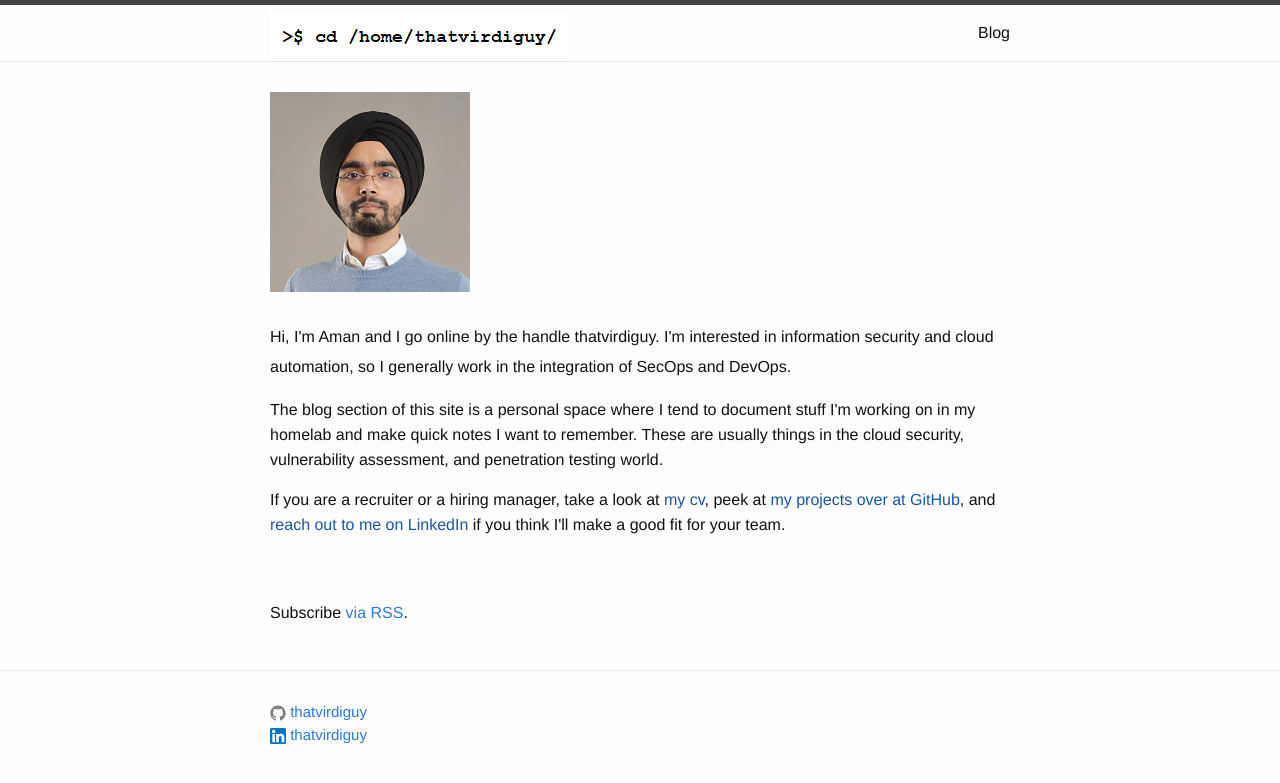
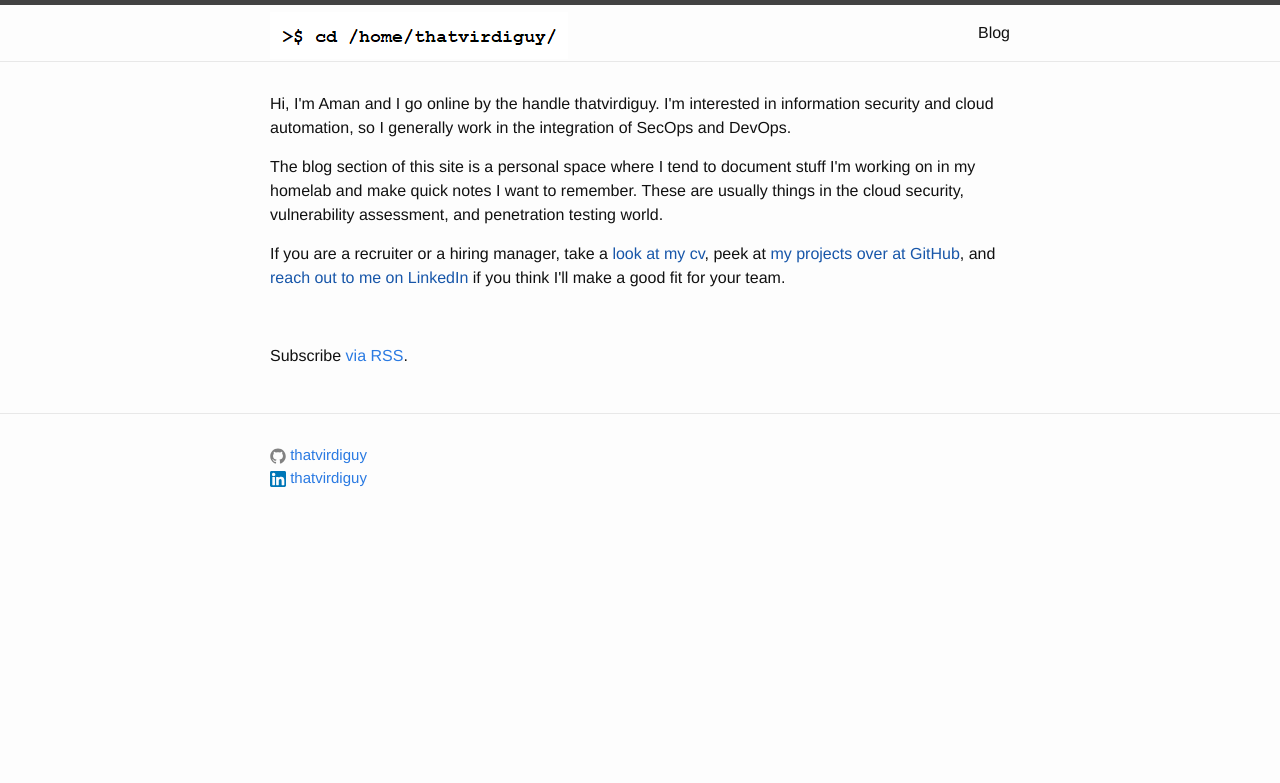
Before and after one commit to thatvirdiguy/thatvirdiguy.github.io, a Jekyll site: the page built from index.html, in a window 1280 px wide. Shown: the top 783 px of the page. Built offline with Jekyll 4.4.1, drawn with Linux system fonts in a browser that asks for light colours.

Commit message:
update landing page

```diff
--- a/css/main.scss
+++ b/css/main.scss
@@ -51,11 +51,3 @@ $on-laptop:        800px;
         "layout",
         "syntax-highlighting"
 ;
-
-img.avatar { margin-bottom: 30px; }
-
-.jumbotron { margin: 80px 0; }
-.jumbotron h1 { font-size: 72px; line-height: 1; }
-.jumbotron .btn { font-size: 21px; padding: 14px 24px; }
-.marketing p { line-height: 25px; }
-.marketing p.lead { line-height: 30px; }
--- a/index.html
+++ b/index.html
@@ -2,16 +2,11 @@
 layout: default
 ---
 
-<div class="row marketing">
-  <div class="col-sm-4">
-  <img  class="img-circle avatar" alt="Amandeep Singh Virdi" src="images/AmandeepSinghVirdi-200px.png">
-  </div>
-  <div itemscope itemtype="http://data-vocabulary.org/Person" class="col-sm-8">
+<div class="home">
+
   <p class="lead">Hi, I'm Aman and I go online by the handle thatvirdiguy. I'm interested in information security and cloud automation, so I generally work in the integration of SecOps and DevOps.</p>
   <p>The blog section of this site is a personal space where I tend to document stuff I'm working on in my homelab and make quick notes I want to remember. These are usually things in the cloud security, vulnerability assessment, and penetration testing world.</p>
-  <p>If you are a recruiter or a hiring manager, take a look at <a href "https://thatvirdiguy.github.io/files/AmandeepSinghVirdi_Resume_2022-03-25.pdf">my cv</a>, peek at <a href "https://github.com/thatvirdiguy">my projects over at GitHub</a>, and <a href "https://www.linkedin.com/in/thatvirdiguy/">reach out to me on LinkedIn</a> if you think I'll make a good fit for your team.<p>
-  </div>
-  <br>
+  <p>If you are a recruiter or a hiring manager, take a <a href "https://thatvirdiguy.github.io/files/AmandeepSinghVirdi_Resume_2022-03-25.pdf">look at my cv</a>, peek at <a href "https://github.com/thatvirdiguy">my projects over at GitHub</a>, and <a href "https://www.linkedin.com/in/thatvirdiguy/">reach out to me on LinkedIn</a> if you think I'll make a good fit for your team.<p>
   <br>
   <p class="rss-subscribe">Subscribe <a href="{{ "/feed.xml" | prepend: site.baseurl }}">via RSS</a>.</p>
 
```
Also changed, not shown: images/AmandeepSinghVirdi-200px.png (deleted).
